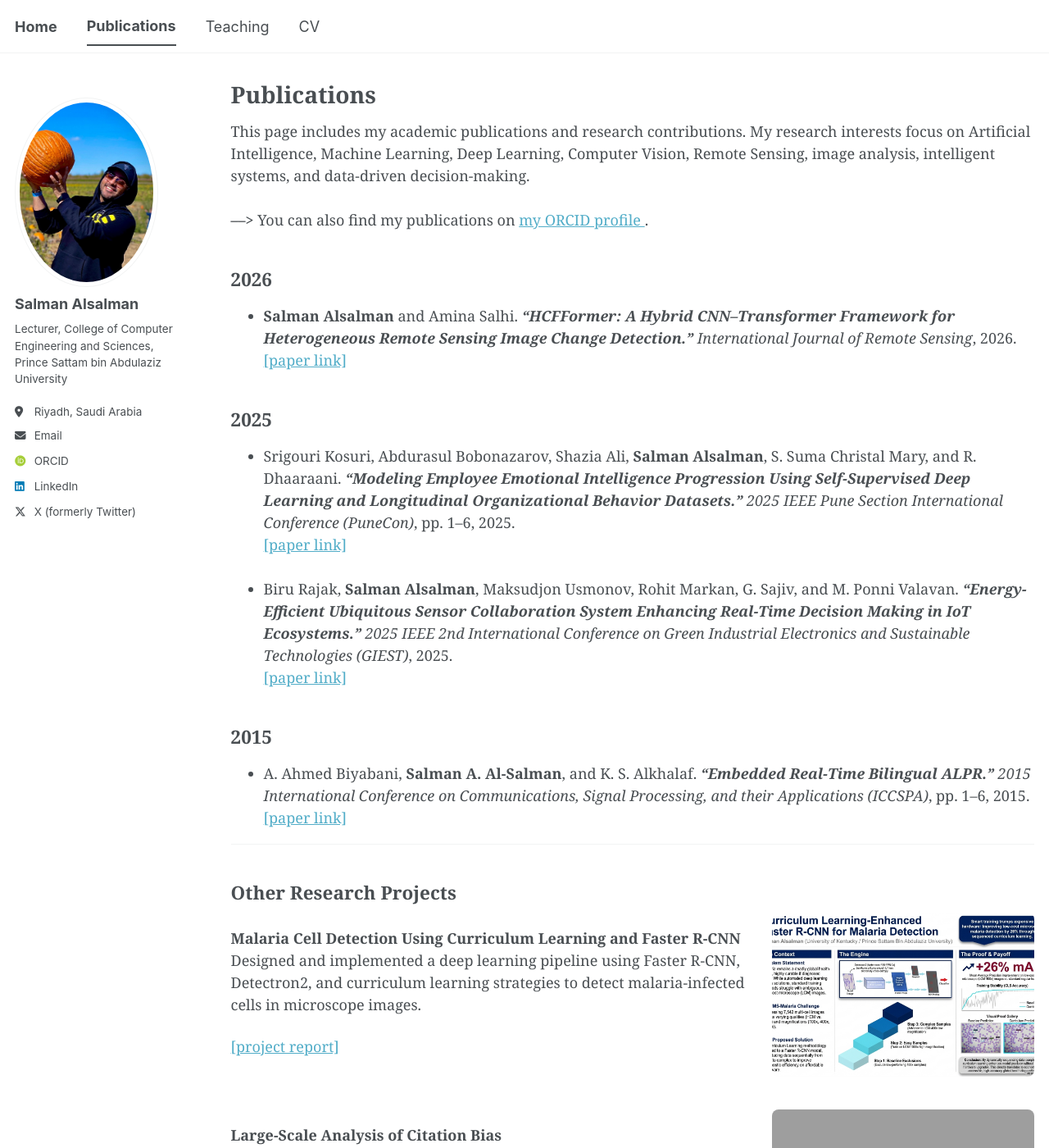
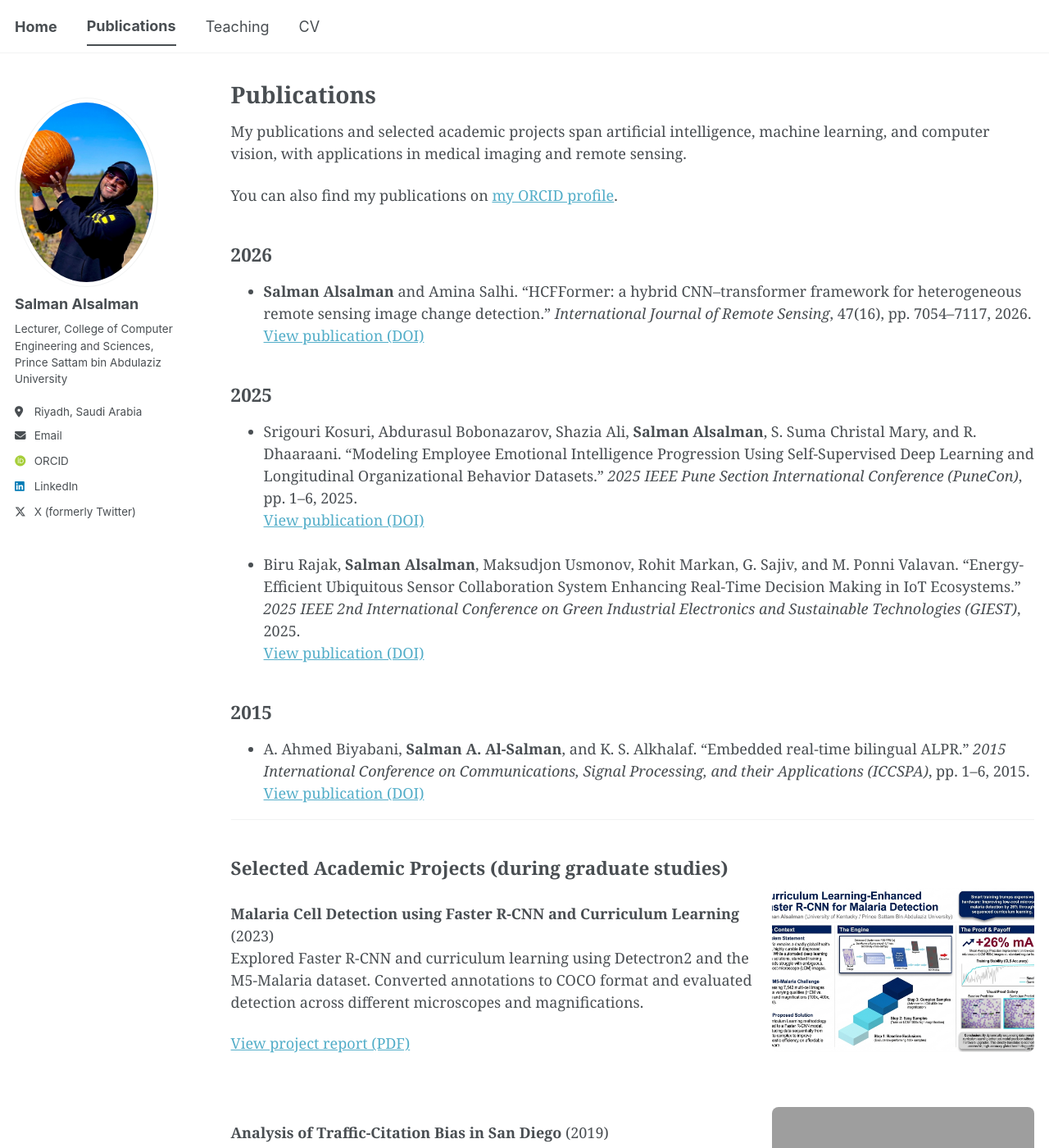
Before and after one commit to x1xSAS/x1xSAS.github.io, a Jekyll site: the page built from _pages/publications.html, in a window 1280 px wide and 1400 px high. Shown: the whole window at 82% size. Built offline with Jekyll 4.4.1, drawn with Linux system fonts in a browser that asks for light colours; some web fonts are replaced; a script bundle is joined from its source files by our own code; library files that are not in the unit come from our copies; some of the changed text lies outside the part shown; grey boxes are pictures that could not be loaded.

Commit message:
Update publications.html

```diff
--- a/_pages/publications.html
+++ b/_pages/publications.html
@@ -6,16 +6,18 @@ author_profile: true
 ---
 
 {% include base_path %}
+
 <p>
-   This page includes my academic publications and research contributions. My research interests focus on Artificial Intelligence,
-   Machine Learning, Deep Learning, Computer Vision, Remote Sensing, image analysis, intelligent systems, and data-driven decision-making.
-   <br><br>
-   <b>––></b> You can also find my publications on
+  My publications and selected academic projects span artificial intelligence,
+  machine learning, and computer vision, with applications in medical imaging
+  and remote sensing.
+</p>
+
+<p>
+  You can also find my publications on
   <a href="https://orcid.org/0009-0009-0098-367X"
      target="_blank"
-      rel="noopener noreferrer">
-   my ORCID profile
-</a>.
+     rel="noopener noreferrer">my ORCID profile</a>.
 </p>
 
 <h2>2026</h2>
@@ -23,13 +25,14 @@ author_profile: true
 <ul>
   <li>
     <strong>Salman Alsalman</strong> and Amina Salhi.
-    <i><b>“HCFFormer: A Hybrid CNN–Transformer Framework for Heterogeneous Remote
-    Sensing Image Change Detection.”</b></i>
-    <em>International Journal of Remote Sensing</em>, 2026.
+    “HCFFormer: a hybrid CNN–transformer framework for heterogeneous remote
+    sensing image change detection.”
+    <em>International Journal of Remote Sensing</em>, 47(16),
+    pp. 7054–7117, 2026.
     <br>
     <a href="https://doi.org/10.1080/01431161.2026.2691979"
        target="_blank"
-       rel="noopener noreferrer">[paper link]</a>
+       rel="noopener noreferrer">View publication (DOI)</a>
   </li>
 </ul>
 
@@ -39,28 +42,28 @@ author_profile: true
   <li style="margin-bottom: 1.5em;">
     Srigouri Kosuri, Abdurasul Bobonazarov, Shazia Ali,
     <strong>Salman Alsalman</strong>, S. Suma Christal Mary, and R. Dhaaraani.
-    <i><b>“Modeling Employee Emotional Intelligence Progression Using
+    “Modeling Employee Emotional Intelligence Progression Using
     Self-Supervised Deep Learning and Longitudinal Organizational Behavior
-    Datasets.”</b></i>
+    Datasets.”
     <em>2025 IEEE Pune Section International Conference (PuneCon)</em>,
     pp. 1–6, 2025.
     <br>
     <a href="https://doi.org/10.1109/PuneCon67554.2025.11377991"
        target="_blank"
-       rel="noopener noreferrer">[paper link]</a>
+       rel="noopener noreferrer">View publication (DOI)</a>
   </li>
 
   <li>
     Biru Rajak, <strong>Salman Alsalman</strong>, Maksudjon Usmonov,
     Rohit Markan, G. Sajiv, and M. Ponni Valavan.
-    <i><b>“Energy-Efficient Ubiquitous Sensor Collaboration System Enhancing
-    Real-Time Decision Making in IoT Ecosystems.”</b></i>
+    “Energy-Efficient Ubiquitous Sensor Collaboration System Enhancing
+    Real-Time Decision Making in IoT Ecosystems.”
     <em>2025 IEEE 2nd International Conference on Green Industrial
     Electronics and Sustainable Technologies (GIEST)</em>, 2025.
     <br>
     <a href="https://doi.org/10.1109/GIEST66547.2025.11387726"
        target="_blank"
-       rel="noopener noreferrer">[paper link]</a>
+       rel="noopener noreferrer">View publication (DOI)</a>
   </li>
 </ul>
 
@@ -70,33 +73,33 @@ author_profile: true
   <li>
     A. Ahmed Biyabani, <strong>Salman A. Al-Salman</strong>, and
     K. S. Alkhalaf.
-    <i><b>“Embedded Real-Time Bilingual ALPR.”</b></i>
+    “Embedded real-time bilingual ALPR.”
     <em>2015 International Conference on Communications, Signal Processing,
     and their Applications (ICCSPA)</em>, pp. 1–6, 2015.
     <br>
     <a href="https://doi.org/10.1109/ICCSPA.2015.7081311"
        target="_blank"
-       rel="noopener noreferrer">[paper link]</a>
+       rel="noopener noreferrer">View publication (DOI)</a>
   </li>
 </ul>
 
 <hr>
 
-<h2>Other Research Projects</h2>
+<h2>Selected Academic Projects (during graduate studies)</h2>
 
 <div style="display: flex; align-items: flex-start; justify-content: space-between; gap: 24px; margin-bottom: 40px; flex-wrap: wrap;">
   <div style="flex: 1 1 500px; min-width: 260px;">
     <p>
-      <b>Malaria Cell Detection Using Curriculum Learning and Faster R-CNN</b><br>
-      Designed and implemented a deep learning pipeline using Faster R-CNN, Detectron2, and curriculum learning strategies to detect malaria-infected cells in microscope images.
+      <strong>Malaria Cell Detection using Faster R-CNN and Curriculum Learning</strong> (2023)<br>
+      Explored Faster R-CNN and curriculum learning using Detectron2 and the
+      M5-Malaria dataset. Converted annotations to COCO format and evaluated
+      detection across different microscopes and magnifications.
     </p>
 
     <p>
       <a href="{{ site.baseurl }}/files/research_projects/malaria-cell-detection-report.pdf"
          target="_blank"
-         rel="noopener noreferrer">
-        [project report]
-      </a>
+         rel="noopener noreferrer">View project report (PDF)</a>
     </p>
   </div>
 
@@ -114,16 +117,17 @@ author_profile: true
 <div style="display: flex; align-items: flex-start; justify-content: space-between; gap: 24px; margin-bottom: 40px; flex-wrap: wrap;">
   <div style="flex: 1 1 500px; min-width: 260px;">
     <p>
-      <b>Large-Scale Analysis of Citation Bias</b><br>
-      Developed a predictive model to assess citation likelihood using demographic and publication-related data and explored patterns in academic citations using machine-learning methods.
+      <strong>Analysis of Traffic-Citation Bias in San Diego</strong> (2019)<br>
+      Analysed San Diego traffic-stop records from the Stanford Open Policing
+      Project. Applied data cleaning and feature selection, comparing neural
+      networks, decision trees, and random forests to examine patterns in
+      ticket issuance.
     </p>
 
     <p>
       <a href="{{ site.baseurl }}/files/research_projects/citation-bias-report.pdf"
          target="_blank"
-         rel="noopener noreferrer">
-        [project report]
-      </a>
+         rel="noopener noreferrer">View project report (PDF)</a>
     </p>
   </div>
 
@@ -132,7 +136,7 @@ author_profile: true
        target="_blank"
        rel="noopener noreferrer">
       <img src="{{ site.baseurl }}/images/portfolio/citation-bias-poster.png"
-           alt="Citation Bias project"
+           alt="Analysis of Traffic-Citation Bias in San Diego project poster"
            style="width: 320px; max-width: 100%; height: 200px; object-fit: cover; border-radius: 8px; cursor: pointer;">
     </a>
   </div>
@@ -141,16 +145,16 @@ author_profile: true
 <div style="display: flex; align-items: flex-start; justify-content: space-between; gap: 24px; margin-bottom: 40px; flex-wrap: wrap;">
   <div style="flex: 1 1 500px; min-width: 260px;">
     <p>
-      <b>Efficient Liver Disease Prediction</b><br>
-      Developed and evaluated machine-learning classifiers for liver disease prediction using patient biomarker data.
+      <strong>Liver Disease Prediction using Classification Algorithms</strong> (2017)<br>
+      Compared seven classifiers on the Indian Liver Patient Dataset using
+      Python and scikit-learn. Preprocessed patient biomarker data and evaluated
+      models using accuracy, confusion matrices, and execution time.
     </p>
 
     <p>
       <a href="{{ site.baseurl }}/files/research_projects/liver-disease-prediction-report.pdf"
          target="_blank"
-         rel="noopener noreferrer">
-        [project report]
-      </a>
+         rel="noopener noreferrer">View project report (PDF)</a>
     </p>
   </div>
 
@@ -168,16 +172,16 @@ author_profile: true
 <div style="display: flex; align-items: flex-start; justify-content: space-between; gap: 24px; margin-bottom: 40px; flex-wrap: wrap;">
   <div style="flex: 1 1 500px; min-width: 260px;">
     <p>
-      <b>Predicting Safety Risks from Street View Photos</b><br>
-      Applied image-processing and machine-learning techniques to investigate safety and crime-related risks using street-view images.
+      <strong>Predicting Safety Risks from Street View Photos</strong> (2017)<br>
+      Explored crime-risk classification using street-view imagery and crime
+      records from five U.S. cities. Combined image collection and cleaning,
+      spatial clustering, and support vector machine classification.
     </p>
 
     <p>
       <a href="{{ site.baseurl }}/files/research_projects/street-view-safety-report.pdf"
          target="_blank"
-         rel="noopener noreferrer">
-        [project report]
-      </a>
+         rel="noopener noreferrer">View project report (PDF)</a>
     </p>
   </div>
 
```
Also changed, not shown: other parts of _pages/publications.html (+3 -3 lines). Lines whose indentation alone changed are shown as unchanged.
